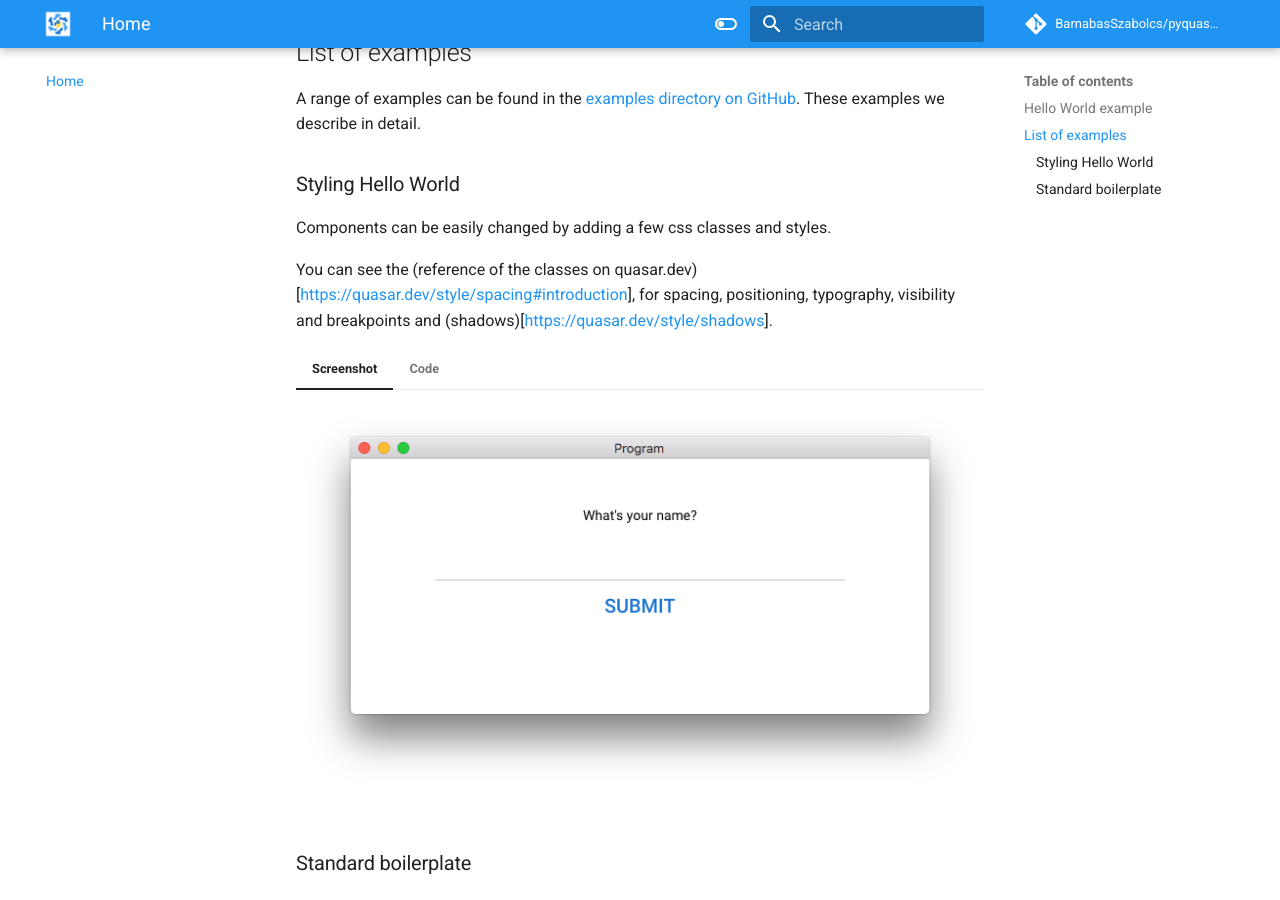
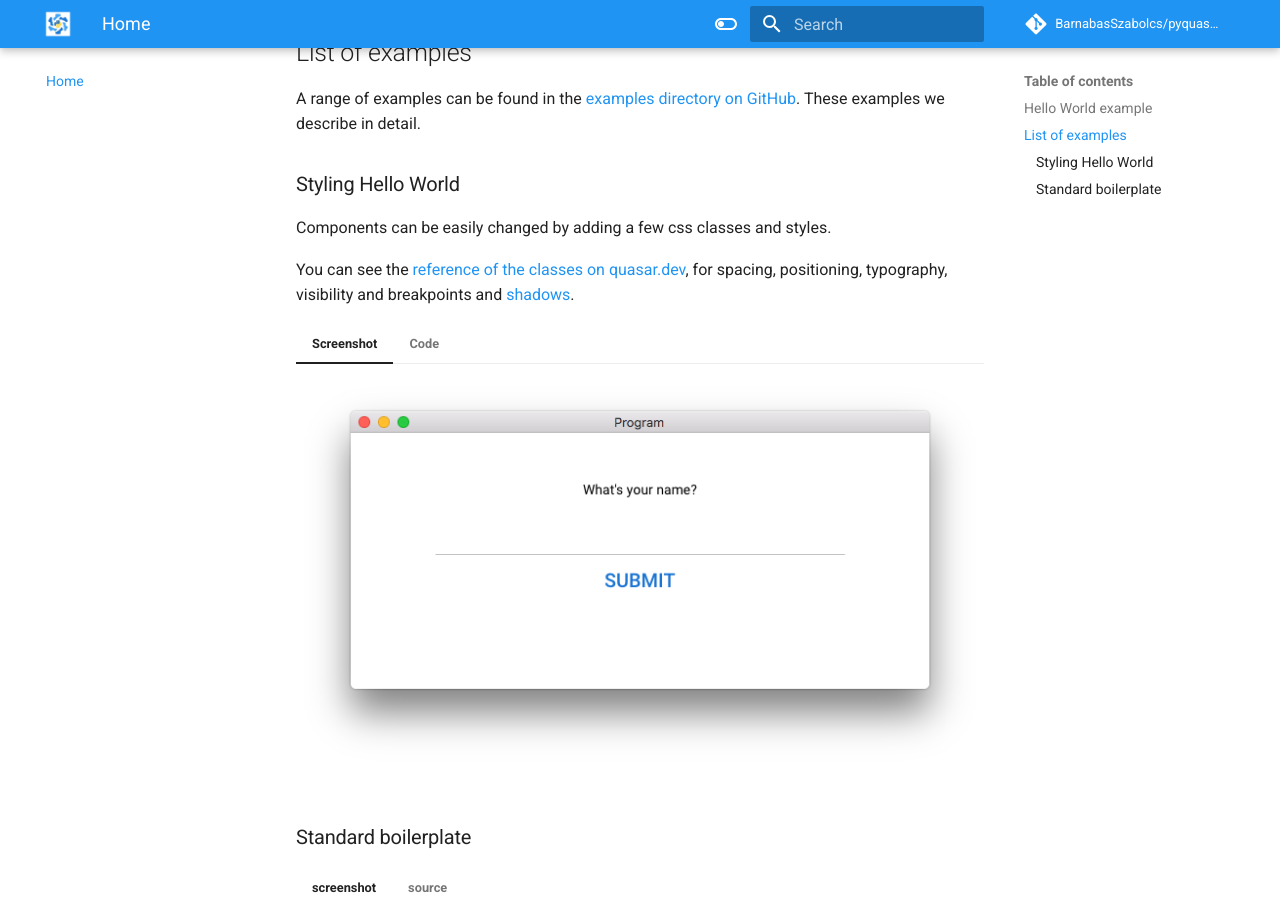
Before and after one commit to BarnabasSzabolcs/pyquasargui, an MkDocs documentation site: the page built from docs/index.md, in a window 1280 px wide and 900 px high, scrolled down 1587 px. Built offline with MkDocs 1.6.1 and Material for MkDocs 9.7.7, drawn with Linux system fonts in a browser that asks for light colours; comment, search, counter and statistics services are not loaded.

Commit message:
fixes md

```diff
--- a/docs/index.md
+++ b/docs/index.md
@@ -43,7 +43,7 @@ These examples we describe in detail.
 
 Components can be easily changed by adding a few css classes and styles.
 
-You can see the (reference of the classes on quasar.dev)[https://quasar.dev/style/spacing#introduction], for spacing, positioning, typography, visibility and breakpoints and (shadows)[https://quasar.dev/style/shadows].
+You can see the [reference of the classes on quasar.dev](https://quasar.dev/style/spacing#introduction]), for spacing, positioning, typography, visibility and breakpoints and [shadows](https://quasar.dev/style/shadows).
 
 
 === "Screenshot"
```
